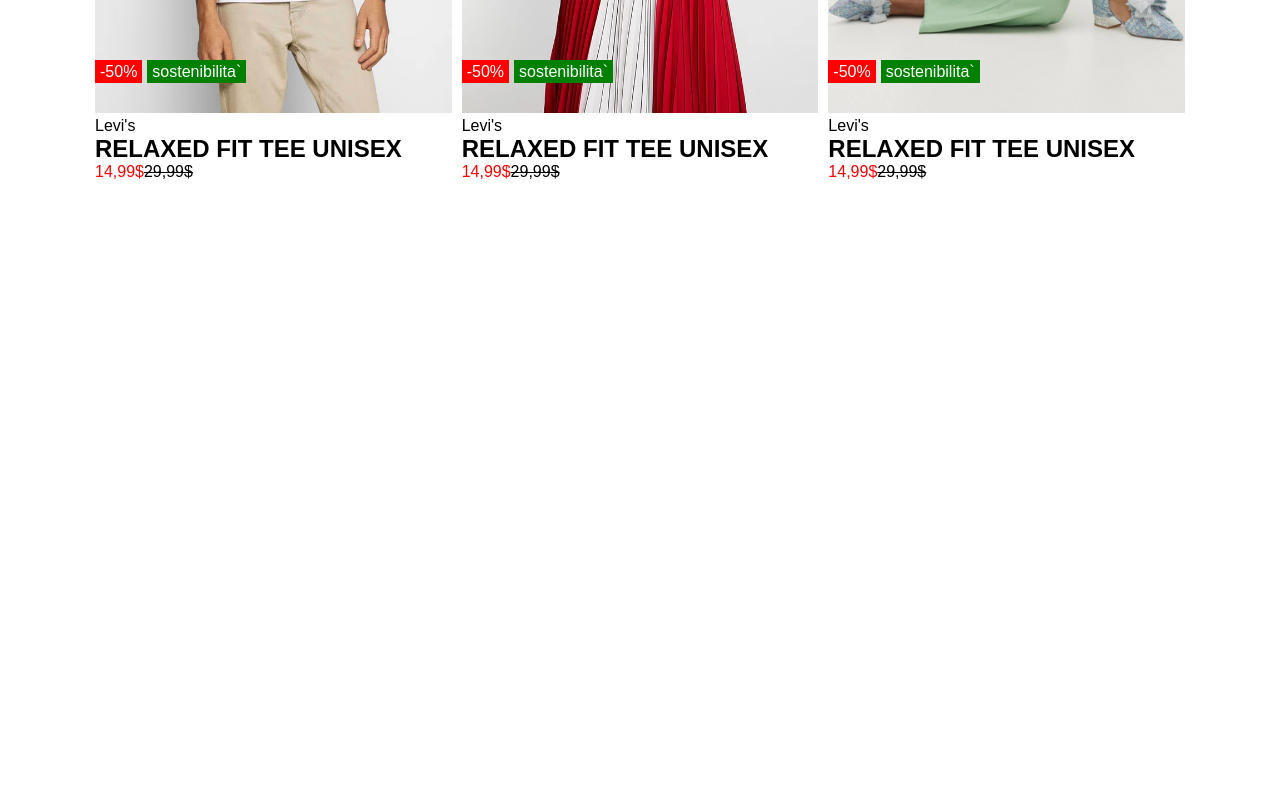
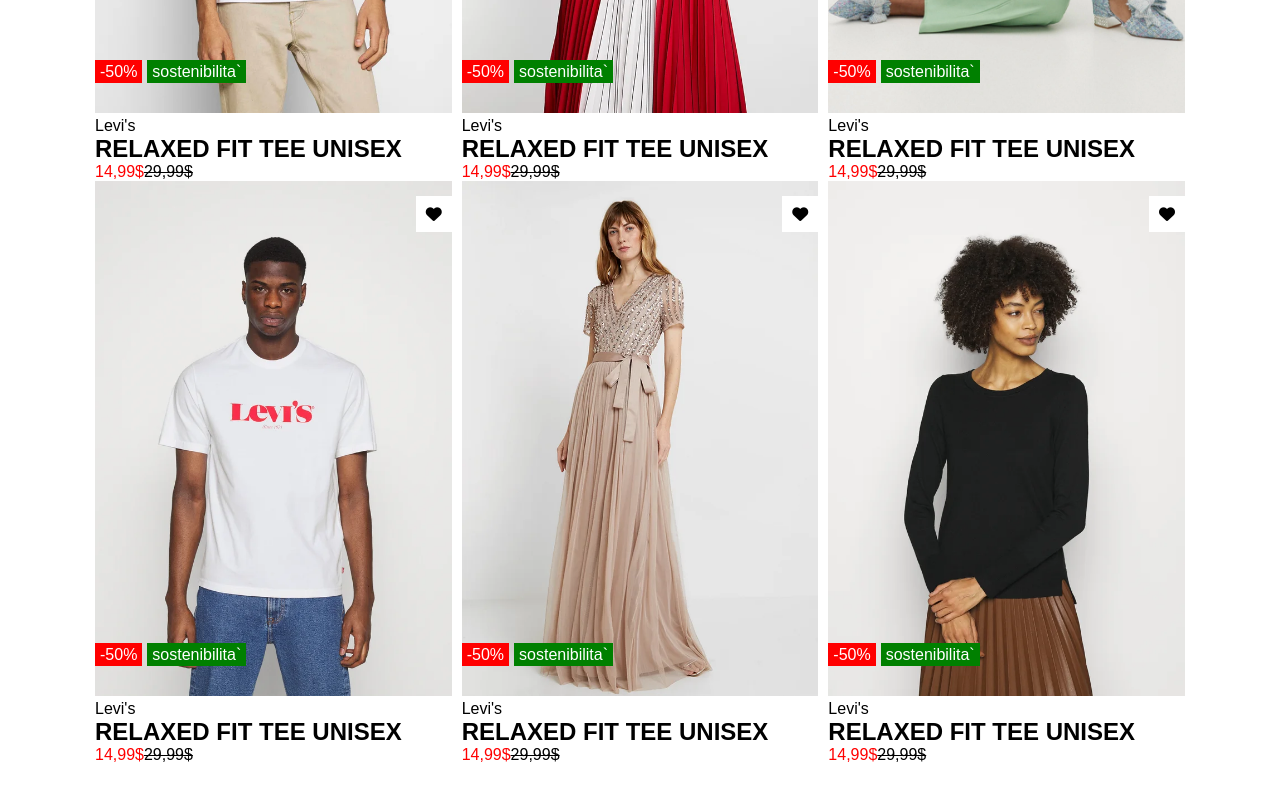
Before and after one commit to Fabio-Moschella/html-css-boolando, a plain HTML site: page index.html in a window 1280 px wide. Shown: the part 514-1314 px from the top of the page. Before the commit the page ends 800 px from the top, so only its background shows below. Drawn offline with Linux system fonts and the light colour scheme.

Commit message:
add second row image

```diff
--- a/css/style.css
+++ b/css/style.css
@@ -90,6 +90,7 @@ main {
   margin: 0 auto;
   display: flex;
   justify-content: space-between;
+  flex-wrap: wrap;
 }
 
 .product {
--- a/index.html
+++ b/index.html
@@ -80,6 +80,53 @@
           <span class="saled-price">14,99$</span
           ><span class="origin-price">29,99$</span>
         </div>
+
+        <div class="product">
+          <div class="product-image">
+            <img src="./img/4.webp" alt="1A" class="img-1row first" />
+            <img src="./img/4b.webp" alt="1A" class="img-1row second" />
+            <i class="fa-solid fa-heart"></i>
+            <div class="saled">
+              <span class="saled-red">-50%</span
+              ><span class="green-bio">sostenibilita`</span>
+            </div>
+          </div>
+          <span class="marca">Levi's</span>
+          <h2>RELAXED FIT TEE UNISEX</h2>
+          <span class="saled-price">14,99$</span
+          ><span class="origin-price">29,99$</span>
+        </div>
+
+        <div class="product">
+          <div class="product-image">
+            <img src="./img/5.webp" alt="2A" class="img-1row first" />
+            <img src="./img/5b.webp" alt="2A" class="img-1row second" />
+            <i class="fa-solid fa-heart"></i>
+            <div class="saled">
+              <span class="saled-red">-50%</span
+              ><span class="green-bio">sostenibilita`</span>
+            </div>
+          </div>
+          <span>Levi's</span>
+          <h2>RELAXED FIT TEE UNISEX</h2>
+          <span class="saled-price">14,99$</span
+          ><span class="origin-price">29,99$</span>
+        </div>
+        <div class="product">
+          <div class="product-image">
+            <img src="./img/6.webp" alt="3A" class="img-1row first" />
+            <img src="./img/6b.webp" alt="3A" class="img-1row second" />
+            <i class="fa-solid fa-heart"></i>
+            <div class="saled">
+              <span class="saled-red">-50%</span
+              ><span class="green-bio">sostenibilita`</span>
+            </div>
+          </div>
+          <span>Levi's</span>
+          <h2>RELAXED FIT TEE UNISEX</h2>
+          <span class="saled-price">14,99$</span
+          ><span class="origin-price">29,99$</span>
+        </div>
       </section>
     </main>
   </body>
```
